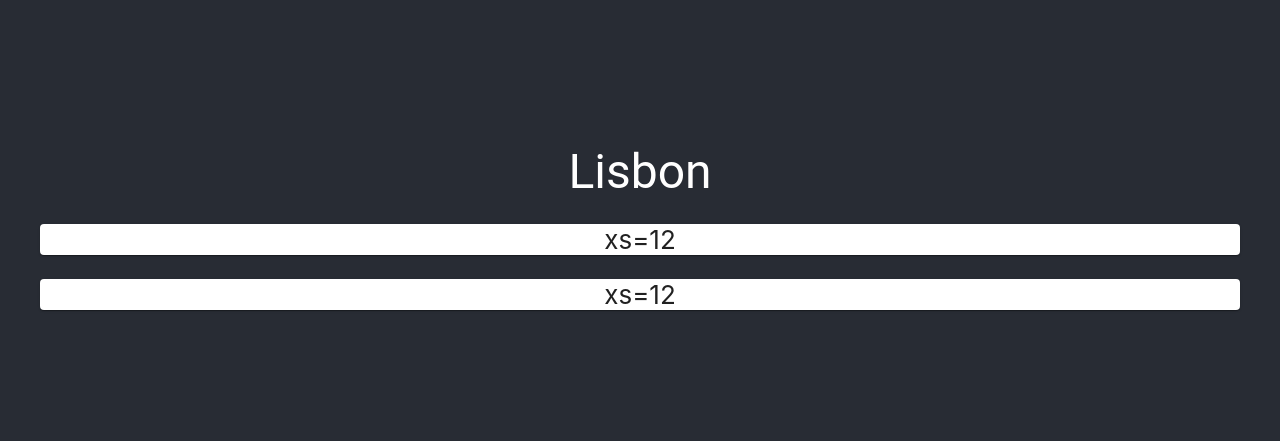
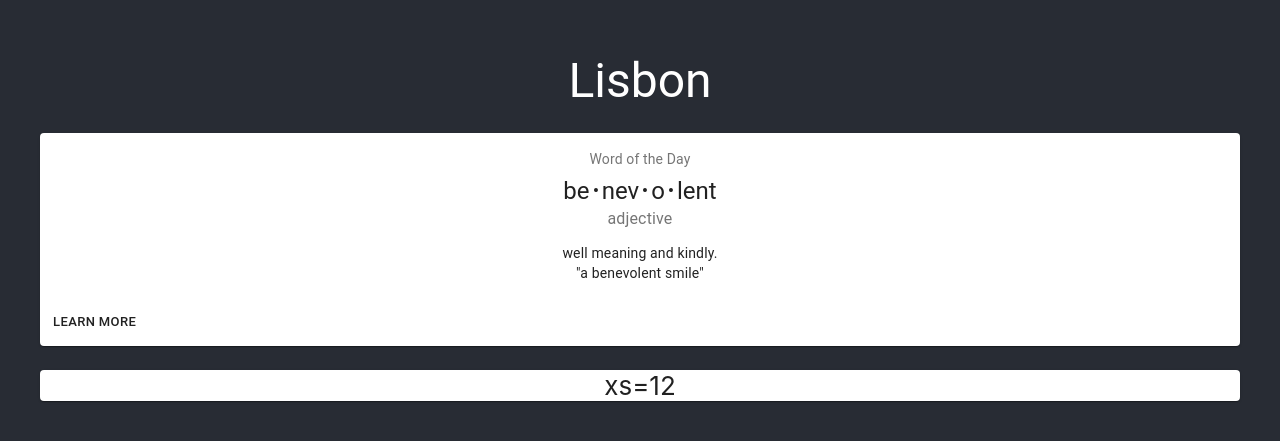
Before and after one commit to imaginary-cloud/react-weather-app, a React (Create React App) app: page / in a window 1280 px wide. Shown: the part 173-614 px from the top of the page. Built offline with nearby package versions, Linux system fonts and the light colour scheme.

Commit message:
create weather card from material ui card

```diff
--- /dev/null
+++ b/src/WeatherCard.js
@@ -0,0 +1,57 @@
+import React from "react";
+import { makeStyles } from "@material-ui/core/styles";
+import Card from "@material-ui/core/Card";
+import CardActions from "@material-ui/core/CardActions";
+import CardContent from "@material-ui/core/CardContent";
+import Button from "@material-ui/core/Button";
+import Typography from "@material-ui/core/Typography";
+
+const useStyles = makeStyles({
+  root: {
+    minWidth: 275
+  },
+  bullet: {
+    display: "inline-block",
+    margin: "0 2px",
+    transform: "scale(0.8)"
+  },
+  title: {
+    fontSize: 14
+  },
+  pos: {
+    marginBottom: 12
+  }
+});
+
+export default function WeatherCard() {
+  const classes = useStyles();
+  const bull = <span className={classes.bullet}>•</span>;
+
+  return (
+    <Card className={classes.root}>
+      <CardContent>
+        <Typography
+          className={classes.title}
+          color="textSecondary"
+          gutterBottom
+        >
+          Word of the Day
+        </Typography>
+        <Typography variant="h5" component="h2">
+          be{bull}nev{bull}o{bull}lent
+        </Typography>
+        <Typography className={classes.pos} color="textSecondary">
+          adjective
+        </Typography>
+        <Typography variant="body2" component="p">
+          well meaning and kindly.
+          <br />
+          {'"a benevolent smile"'}
+        </Typography>
+      </CardContent>
+      <CardActions>
+        <Button size="small">Learn More</Button>
+      </CardActions>
+    </Card>
+  );
+}
--- a/src/WeatherDisplay.js
+++ b/src/WeatherDisplay.js
@@ -3,6 +3,7 @@
 import Paper from "@material-ui/core/Paper";
 import Grid from "@material-ui/core/Grid";
 import Typography from "@material-ui/core/Typography";
+import WeatherCard from "./WeatherCard";
 
 const useStyles = makeStyles(theme => ({
   root: {
@@ -21,7 +22,7 @@
         </Typography>
       </Grid>
       <Grid item xs={12}>
-        <Paper className={classes.paper}>xs=12</Paper>
+        <WeatherCard></WeatherCard>
       </Grid>
       <Grid item xs={12}>
         <Paper className={classes.paper}>xs=12</Paper>
```
